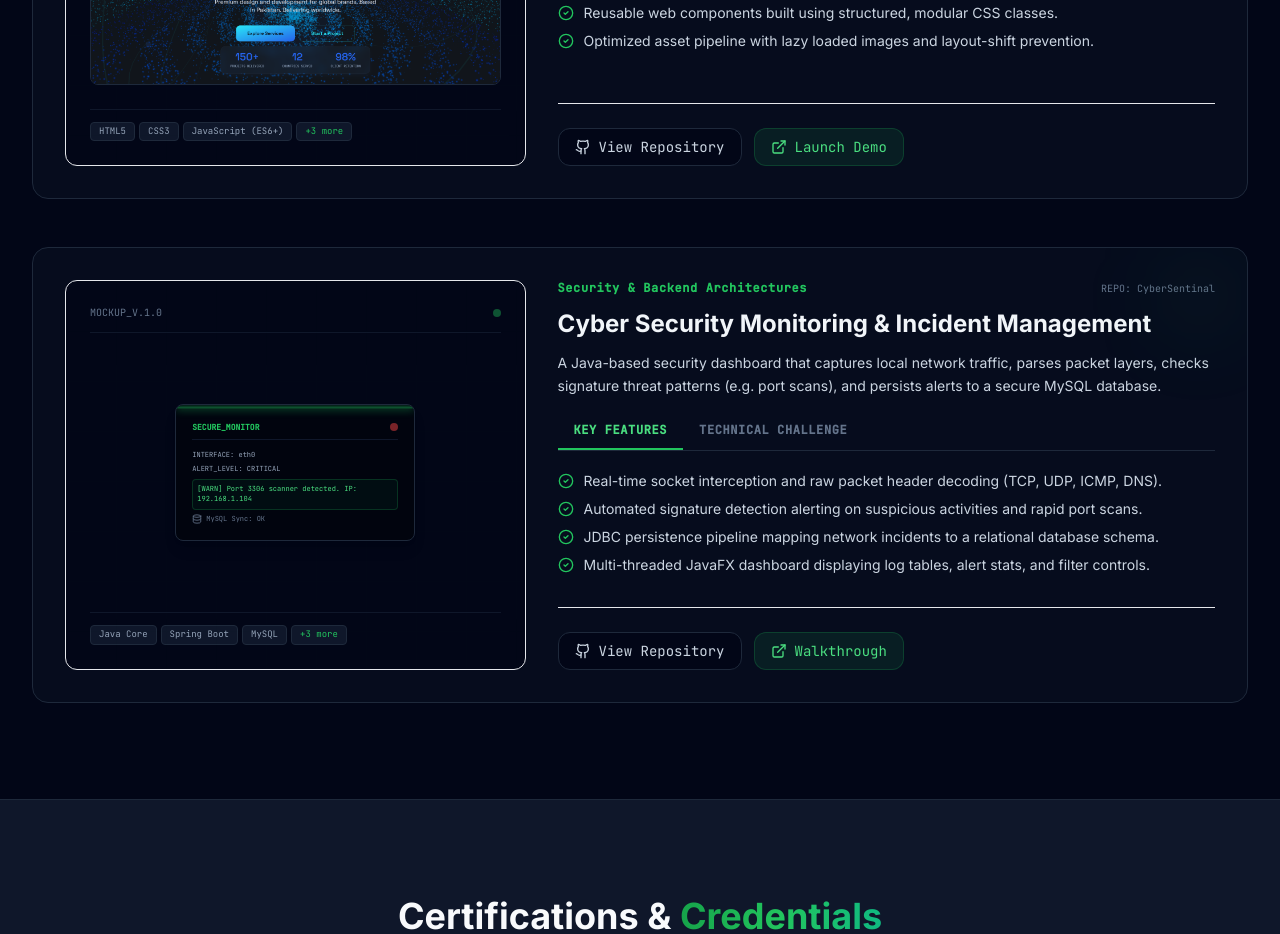
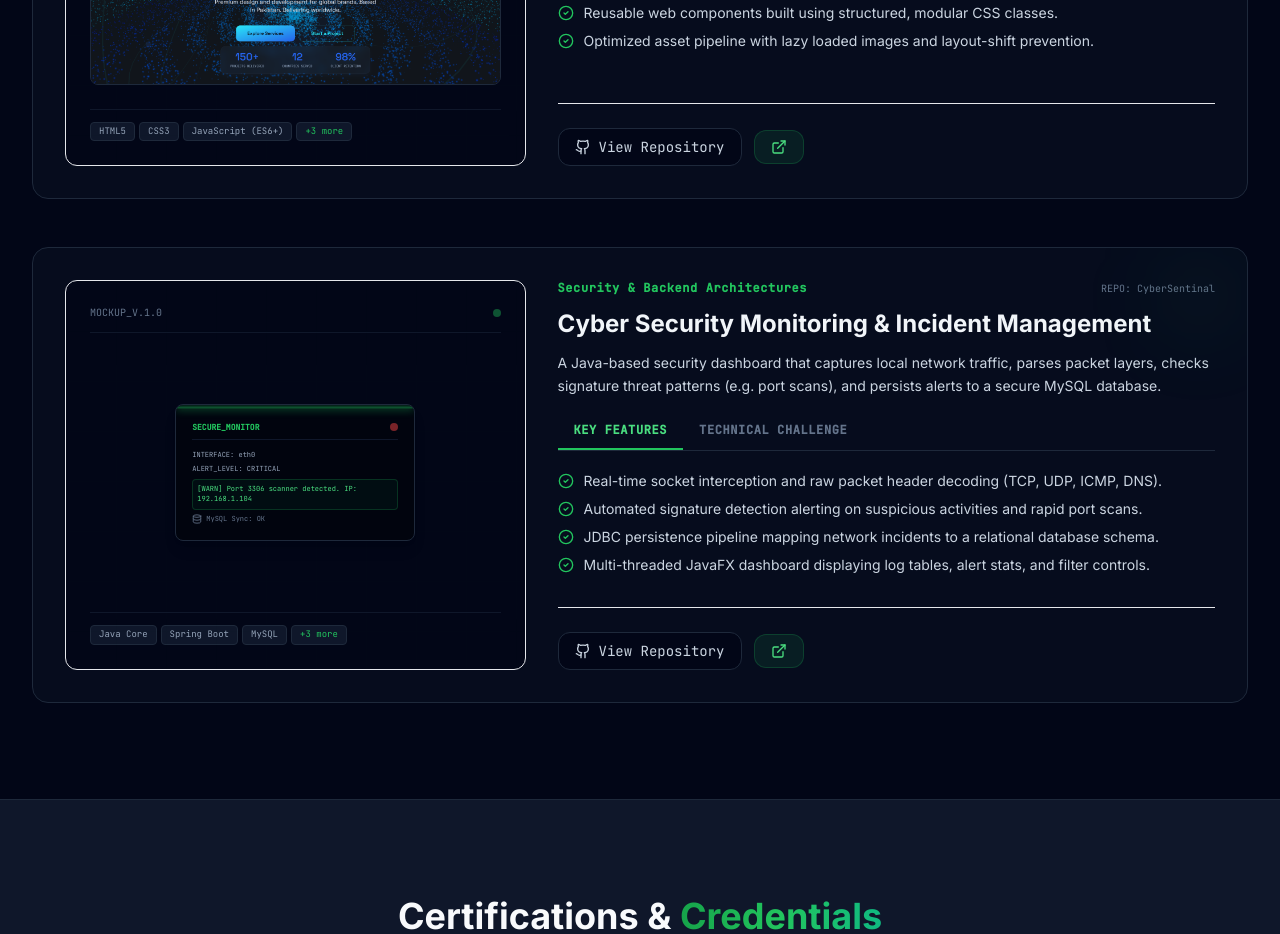
Before and after one commit to fazy777/my-portfolio, a React (Vite) app: page / in a window 1280 px wide. Shown: the part 6240-7174 px from the top of the page. Built offline with nearby package versions, Linux system fonts and the light colour scheme; no server answers.

Commit message:
Update Projects.tsx

```diff
--- a/src/sections/Projects.tsx
+++ b/src/sections/Projects.tsx
@@ -258,7 +258,6 @@ export function Projects() {
                     className="inline-flex items-center gap-2 px-4 py-2 bg-cyber-500/10 hover:bg-cyber-500/20 border border-cyber-500/20 hover:border-cyber-500 rounded-xl text-xs sm:text-sm text-cyber-400 font-mono transition-all duration-200"
                   >
                     <ExternalLink className="w-4 h-4" />
-                    <span>{project.liveLabel}</span>
                   </a>
                 </div>
 
```
